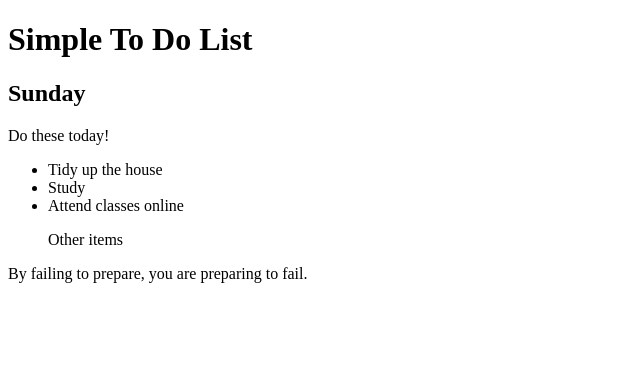
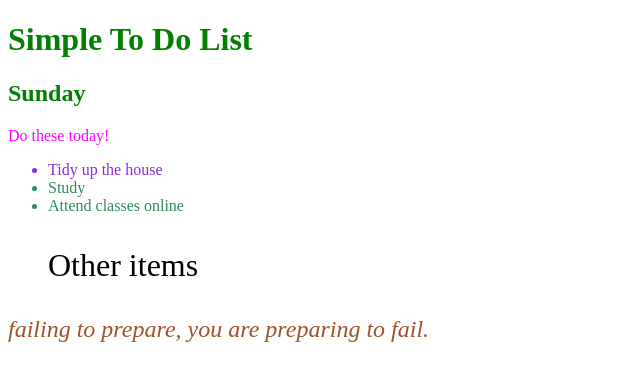
Before and after one commit to Sharifa1/Simple-ToDoList-css-html, a plain HTML site: page index.html in a window 1280 px wide. Shown: the whole page, without its empty margins (0-640 px from the left). Drawn offline with Linux system fonts and the light colour scheme.

Commit message:
css file

```diff
--- a/index.html
+++ b/index.html
@@ -3,6 +3,7 @@
 <head>
     <meta charset="UTF-8">
     <title>To Do Listt</title>
+    <link rel="stylesheet" href="style.css">
 </head>
 <body>
     <h1>Simple To Do List</h1>
@@ -18,6 +19,6 @@
     <ul>
         <p class="done">Other items</p>
     </ul>
-    <p>By failing to prepare, you are preparing to fail.</p>
+    <p class="quote"><em>failing to prepare, you are preparing to fail.</em></p>
 </body>
 </html>
--- a/style.css
+++ b/style.css
@@ -1,3 +1,24 @@
 h1, h2 {
     color: green;
 }
+
+.box > p {
+    color: fuchsia;
+}
+
+.box li {
+    color: blueviolet;
+}
+
+li.done {
+    color: seagreen;
+}
+
+ul p.done {
+    font-size: 2rem;
+}
+
+.quote {
+    font-size: 1.5rem;
+    color: sienna;
+}
```
